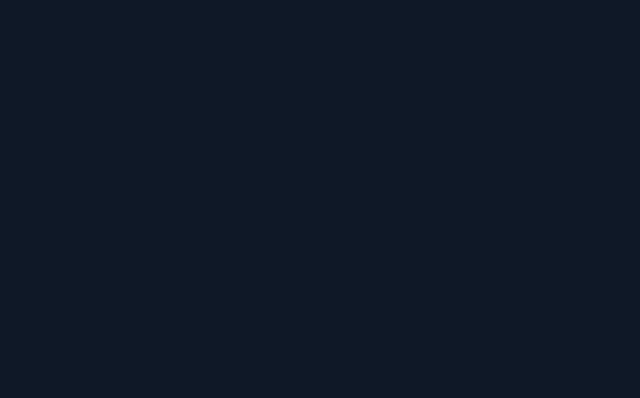
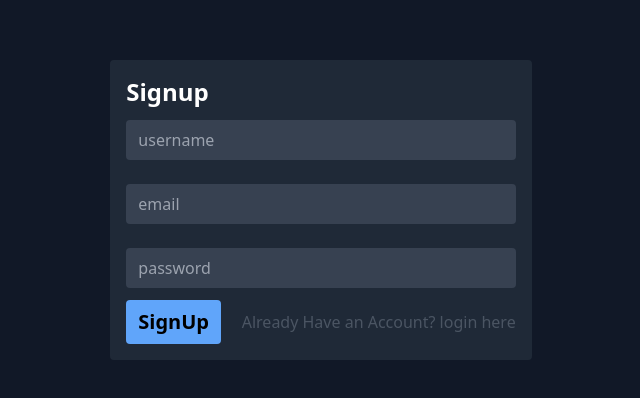
Before and after one commit to AakashDevilstar/MERN-Assignment, a React (Create React App) app in the folder frontend/: page /signup in a window 1280 px wide. Before the commit this address had no page. Shown: the part 190-588 px from the top of the page, without its empty margins (319-959 px from the left). Built offline with nearby package versions, Linux system fonts and the light colour scheme.

Commit message:
Finish Frotend

```diff
--- a/frontend/src/App.js
+++ b/frontend/src/App.js
@@ -5,6 +5,8 @@ import AllTasks from './Pages/AllTasks'
 import ImportantTasks from './Pages/ImportantTasks'
 import CompletedTasks from './Pages/CompletedTasks'
 import Incompleted from './Pages/Incompleted'
+import Signup from './Pages/Signup'
+import Login from './Pages/Login'
 const App = () => {
   return (
     <div className='bg-gray-900 text-white h-screen p-2 relative'>
@@ -16,6 +18,8 @@ const App = () => {
               <Route path="/completedTasks" element={<CompletedTasks/>} />
               <Route path="/incompletedTasks" element={<Incompleted/>} />
             </Route>
+            <Route path="/signup" element={<Signup/>} />
+            <Route path="/login" element={<Login/>} />
         </Routes>
       </BrowserRouter>
     </div>
--- a/frontend/src/Components/Home/Cards.js
+++ b/frontend/src/Components/Home/Cards.js
@@ -4,7 +4,7 @@ import { FaEdit } from 'react-icons/fa'
 import {IoAddCircleSharp} from 'react-icons/io5'
 import {MdDelete} from 'react-icons/md'
 
-const Cards = ({home}) => {
+const Cards = ({home,setinputdatashow}) => {
 
    const data=[
     {
@@ -49,10 +49,10 @@ const Cards = ({home}) => {
             </div>
         </div>
         ))}
-        {home==="true" && <div className='bg-gray-800 rounded-xl p-4 flex flex-col items-center justify-center hover:scale-105 cursor-pointer transition-all duration-300'>
+        {home==="true" && <button onClick={()=>setinputdatashow("fixed")} className='bg-gray-800 rounded-xl p-4 flex flex-col items-center justify-center hover:scale-105 cursor-pointer transition-all duration-300'>
             <IoAddCircleSharp className='text-5xl'/>
            <h2 className='text-2xl mt-4'>Add Task</h2>
-        </div>}
+        </button>}
     </div>
   )
 }
--- a/frontend/src/Components/Home/InputData.js
+++ b/frontend/src/Components/Home/InputData.js
@@ -1,13 +1,15 @@
 import React from 'react'
 import {RxCross2} from 'react-icons/rx'
 
-const InputData = () => {
+const InputData = ({inputdatashow,setinputdatashow}) => {
   return (
     <>
-     <div className='fixed top-0 left-0 opacity-50 bg-gray-800 h-screen w-full'></div>
-     <div className='fixed top-0 left-0 flex items-center justify-center h-screen w-full'>
+     <div className={`${inputdatashow} top-0 left-0 opacity-50 bg-gray-800 h-screen w-full`}></div>
+     <div className={`${inputdatashow} top-0 left-0 flex items-center justify-center h-screen w-full`}>
         <div className='w-3/6 bg-gray-900 p-4 rounded'>
-        <div><RxCross2/></div>
+            <div className='flex justify-end'>
+              <button className='text-2xl' onClick={()=>setinputdatashow("hidden")}><RxCross2/></button>
+            </div>
             <input type="text" placeholder='Title' name='title' className='px-3 py-2 rounded w-full  bg-gray-700 my-3'/>
             <textarea name="desc" cols="30" rows="10" placeholder='Enter Description....' className='px-3 py-2 rounded w-full bg-gray-700 my-3'/>
             <button className='px-3 py-2 bg-blue-400 rounded text-black text-xl font-semibold'>
--- a/frontend/src/Pages/AllTasks.js
+++ b/frontend/src/Pages/AllTasks.js
@@ -1,20 +1,21 @@
-import React from 'react'
+import React, { useState } from 'react'
 import Cards from '../Components/Home/Cards'
 import { IoAddCircleSharp } from 'react-icons/io5'
 import InputData from '../Components/Home/InputData'
 
 const AllTasks = () => {
+    const [inputdatashow,setinputdatashow]=useState("hidden");
   return (
     <>
      <div>
        <div className='w-full flex items-end px-4 py-2 justify-end'>
-        <button>
+        <button onClick={()=>setinputdatashow("fixed")}>
           <IoAddCircleSharp className='text-5xl text-gray-400 hover:text-gray-100 transition-all duration-300'/>
         </button>
        </div>
-       <Cards home={"true"}/>
+       <Cards home={"true"} setinputdatashow={setinputdatashow}/>
       </div>
-      <InputData/>
+      <InputData inputdatashow={inputdatashow} setinputdatashow={setinputdatashow}/>
     </>
   )
 }
--- /dev/null
+++ b/frontend/src/Pages/Login.js
@@ -0,0 +1,32 @@
+import React from 'react'
+import { Link } from 'react-router-dom'
+
+const Login = () => {
+  return (
+    <div className='h-[98vh] flex items-center justify-center'>
+        <div className='p-4 w-2/6 rounded bg-gray-800'>
+            <div className='text-2xl font-semibold'>LogIn</div>
+            <input
+              type="username"
+              placeholder='username'
+              className='bg-gray-700 px-3 py-2 my-3 w-full rounded'
+              name="username"
+            />
+            <input
+              type="password"
+              placeholder='password'
+              className='bg-gray-700 px-3 py-2 my-3 w-full rounded'
+              name="password"
+            />
+           <div className='w-full flex items-center justify-between'>
+           <button className='bg-blue-400 text-xl font-semibold text-black px-3 py-2 rounded'>
+                LogIn
+            </button>
+            <Link to="/signup" className='text-gray-600 hover:text-gray-200'>Not Having an account? SignUp here</Link>
+           </div>
+        </div>
+    </div>
+  )
+}
+
+export default Login
--- /dev/null
+++ b/frontend/src/Pages/Signup.js
@@ -0,0 +1,39 @@
+import React from 'react'
+import { Link } from 'react-router-dom'
+
+const Signup = () => {
+  return (
+    <div className='h-[98vh] flex items-center justify-center'>
+        <div className='p-4 w-2/6 rounded bg-gray-800'>
+            <div className='text-2xl font-semibold'>Signup</div>
+            <input
+              type="username"
+              placeholder='username'
+              className='bg-gray-700 px-3 py-2 my-3 w-full rounded'
+              name="username"
+            />
+            <input
+              type="email"
+              placeholder='email'
+              className='bg-gray-700 px-3 py-2 my-3 w-full rounded'
+              name="aakashraturi2001@gmail.com"
+              required
+            />
+            <input
+              type="password"
+              placeholder='password'
+              className='bg-gray-700 px-3 py-2 my-3 w-full rounded'
+              name="password"
+            />
+            <div className='w-full flex items-center justify-between'>
+           <button className='bg-blue-400 text-xl font-semibold text-black px-3 py-2 rounded'>
+                SignUp
+            </button>
+            <Link to="/login" className='text-gray-600 hover:text-gray-200'>Already Have an Account? login here</Link>
+           </div>
+        </div>
+    </div>
+  )
+}
+
+export default Signup
```
